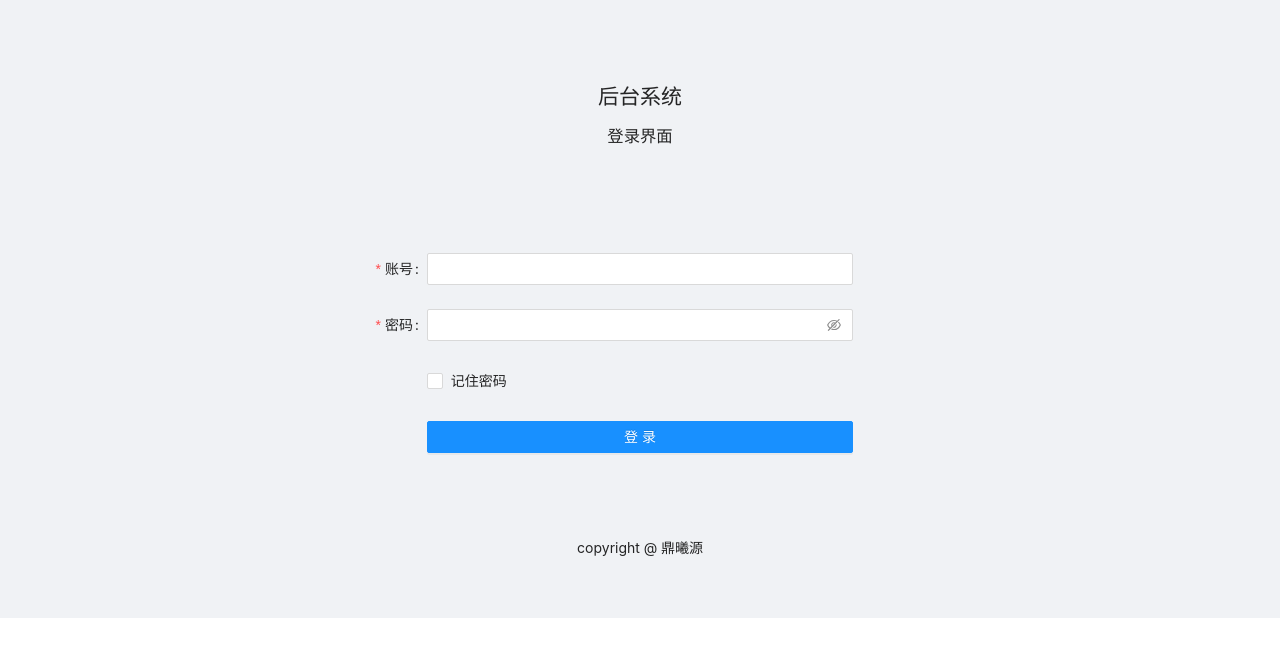
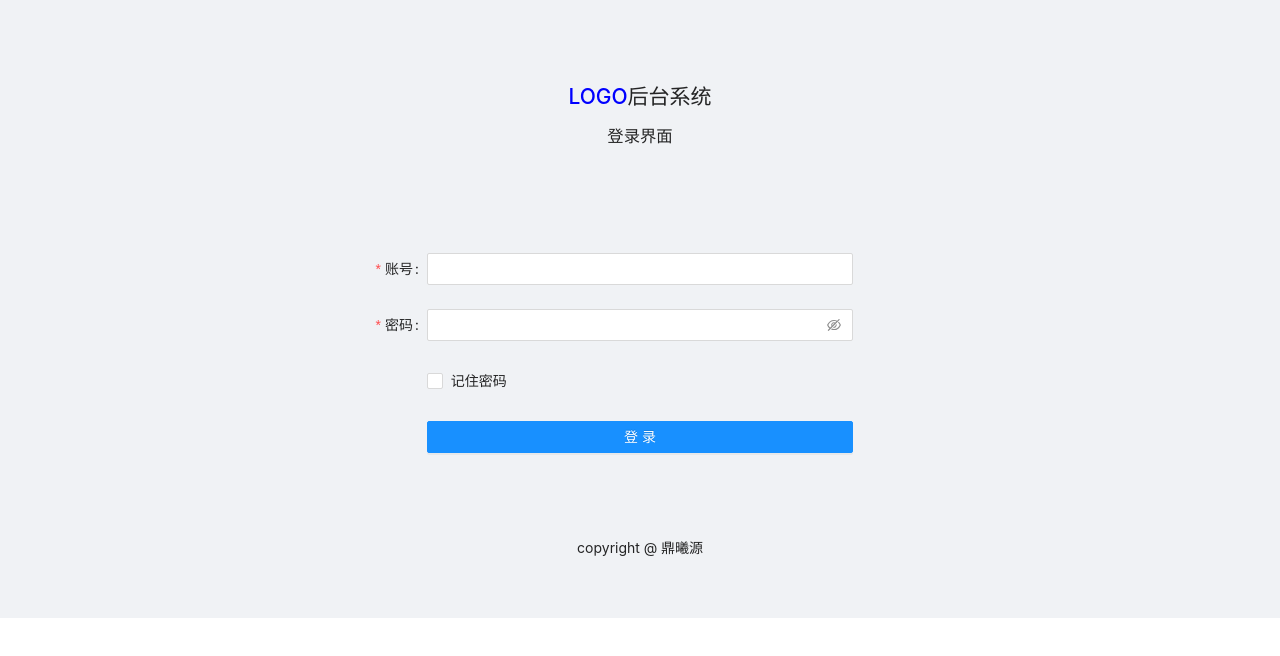
Before and after one commit to xinleibird/test-async-redux, a React (Create React App) app: page /login in a window 1280 px wide. Shown: the top 656 px of the page. Built offline with nearby package versions, Linux system fonts and the light colour scheme.

Commit message:
'updata'

```diff
--- a/src/components/NavBar/index.js
+++ b/src/components/NavBar/index.js
@@ -3,6 +3,7 @@ import { Dropdown, Menu, Avatar, Row, Col } from 'antd';
 import { useDispatch, useSelector } from 'react-redux';
 import { push } from 'connected-react-router';
 import { setUserLoginState } from '../../actions';
+import { UserOutlined } from '@ant-design/icons';
 
 const logoResponse = {
   xs: 16,
@@ -63,7 +64,9 @@ const NavBar = () => {
                 outline: 0,
               }}
             >
-              <Avatar style={{ backgroundColor: '#87d068' }}>{username}</Avatar>
+              <Avatar>
+                <UserOutlined />
+              </Avatar>
             </button>
           </Dropdown>
         </Col>
--- a/src/layouts/BasicLayout.js
+++ b/src/layouts/BasicLayout.js
@@ -109,7 +109,6 @@ const BasicLayout = ({ authenticated }) => {
               </Switch>
             </Content>
           </Layout>
-
           <Footer style={{ alignSelf: 'center' }}>copyright @ 鼎曦源</Footer>
         </Layout>
       )}
--- a/src/pages/login/index.js
+++ b/src/pages/login/index.js
@@ -30,7 +30,10 @@ const Login = () => {
   return (
     <>
       <header style={{ textAlign: 'center', padding: '2rem 2rem 6rem 2rem' }}>
-        <h1 style={{ paddingTop: '3rem' }}>后台系统</h1>
+        <h1 style={{ paddingTop: '3rem' }}>
+          <span style={{ color: 'blue' }}> LOGO</span>
+          后台系统
+        </h1>
         <h3>登录界面</h3>
       </header>
       <Form
```
